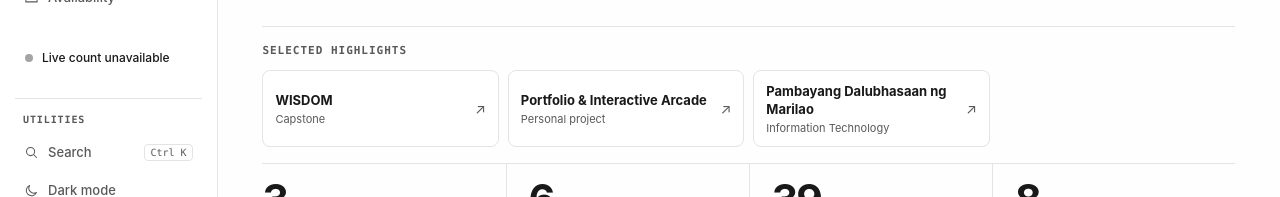
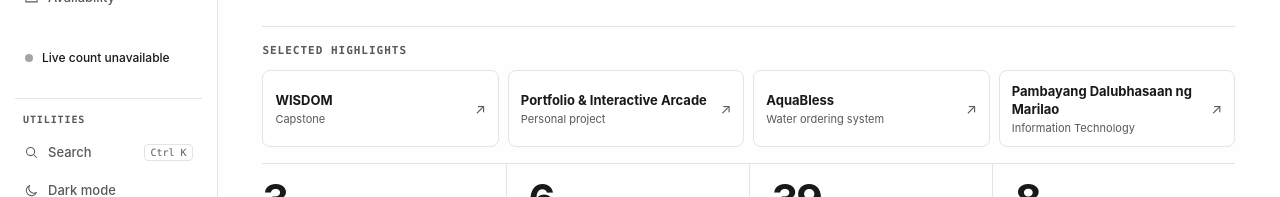
Before and after one commit to jericho2025/portfolio, a React (Vite) app in the folder frontend/: page / in a window 1280 px wide. Shown: the part 463-660 px from the top of the page. Built offline with nearby package versions, Linux system fonts and the light colour scheme; no server answers.

Commit message:
Add AquaBless to selected home-page highlights

```diff
--- a/frontend/src/sections/Hero.jsx
+++ b/frontend/src/sections/Hero.jsx
@@ -72,6 +72,7 @@ export default function Hero() {
         <div className="highlight-grid">
           <Link to="/portfolio/wisdom"><strong>WISDOM</strong><span>Capstone</span><span className="highlight-arrow" aria-hidden="true">↗</span></Link>
           <Link to="/arcade"><strong>Portfolio &amp; Interactive Arcade</strong><span>Personal project</span><span className="highlight-arrow" aria-hidden="true">↗</span></Link>
+          <Link to="/portfolio/aquabless"><strong>AquaBless</strong><span>Water ordering system</span><span className="highlight-arrow" aria-hidden="true">↗</span></Link>
           <Link to="/about#journey"><strong>Pambayang Dalubhasaan ng Marilao</strong><span>Information Technology</span><span className="highlight-arrow" aria-hidden="true">↗</span></Link>
         </div>
       </section>
```
